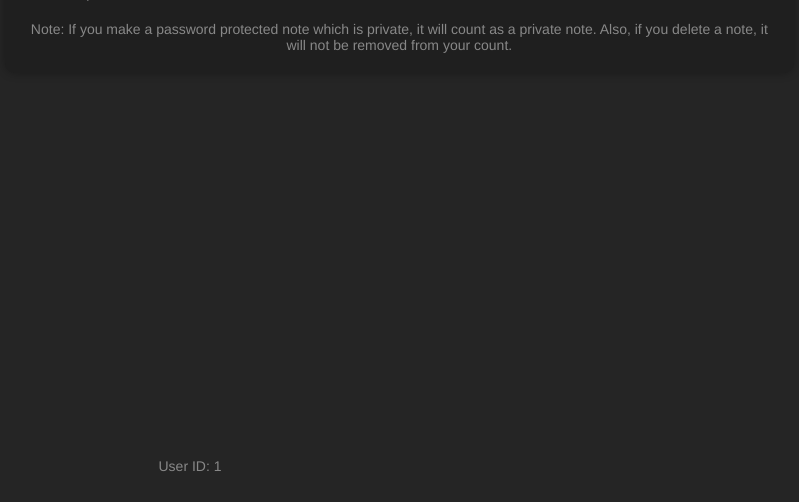
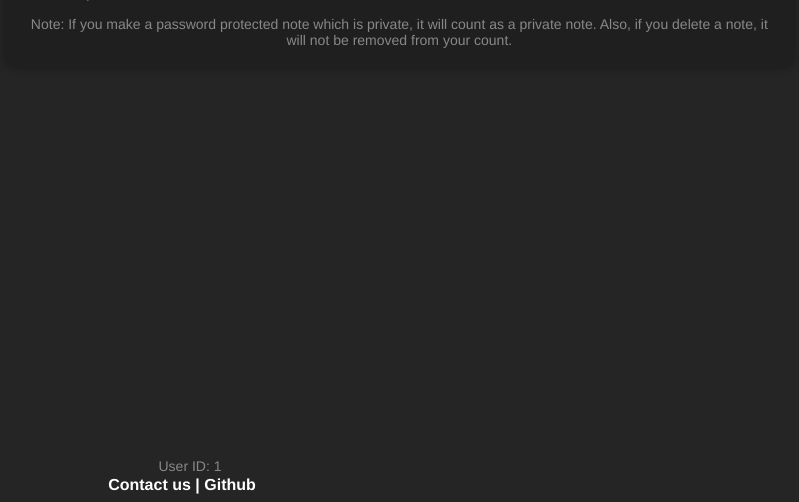
Before and after one commit to WhineyMonkey10/noteshare, a Flask app: template templates/dashboard.html in a window 1280 px wide. Shown: the part 306-808 px from the top of the page, without its empty margins (458-1257 px from the left). Before the commit the page ends 777 px from the top, so only its background shows below. Run offline with Flask 2, Linux system fonts and the light colour scheme; the template is opened without the code that fills it: most values are stand-ins (such as "Sample title", 1, 10 or a date in 2020); parts of the project's set-up code (start-up, migrations or seed data) failed here and were passed over.

Commit message:
added contact us and github

```diff
--- a/static/styles/dashboard.css
+++ b/static/styles/dashboard.css
@@ -165,7 +165,6 @@
 background-color: #004499;
 }
 
-/* Form Buttons */
 input[type="submit"] {
 background-color: #0077cc;
 border: none;
@@ -182,7 +181,6 @@
 background-color: #004499;
 }
 
-/* Animations */
 @keyframes fadeIn {
 from {
 opacity: 0;
@@ -245,7 +243,6 @@
 animation-duration: 1s;
 }
 
-/* General styles */
 
 * {
   box-sizing: border-box;
@@ -306,7 +303,6 @@
   margin: 10px 0;
 }
 
-/* Dashboard styles */
 
 .sidebar h2 {
   margin-top: 0;
@@ -379,11 +375,10 @@
 }
 
 footer {
-  margin-top: 20px;
+  margin-top: 15px;
   text-align: center;
 }
 
-/* Statistics styles */
 
 .content h2 {
   margin-top: 0;
@@ -410,7 +405,6 @@
   font-weight: normal;
 }
 
-/* Form styles */
 
 label {
   display: block;
@@ -426,3 +420,13 @@
   margin-bottom: 20px;
   border: none;
 }
+
+.content footer {
+  font-size: 14px;
+  color: #888;
+}
+
+footer {
+  margin-top: -5px;
+  text-align: center;
+}
--- a/templates/dashboard.html
+++ b/templates/dashboard.html
@@ -48,6 +48,7 @@
     </main>
     <footer>
       <p class="user-id">User ID: {{userID}}</p>
+      <a href="mailto:support@mynote.ink">Contact us <a>|</a> <a href="https://github.com/WhineyMonkey10/noteshare">Github</a><a/></a>
     </footer>
   </body>
 </html>
```
